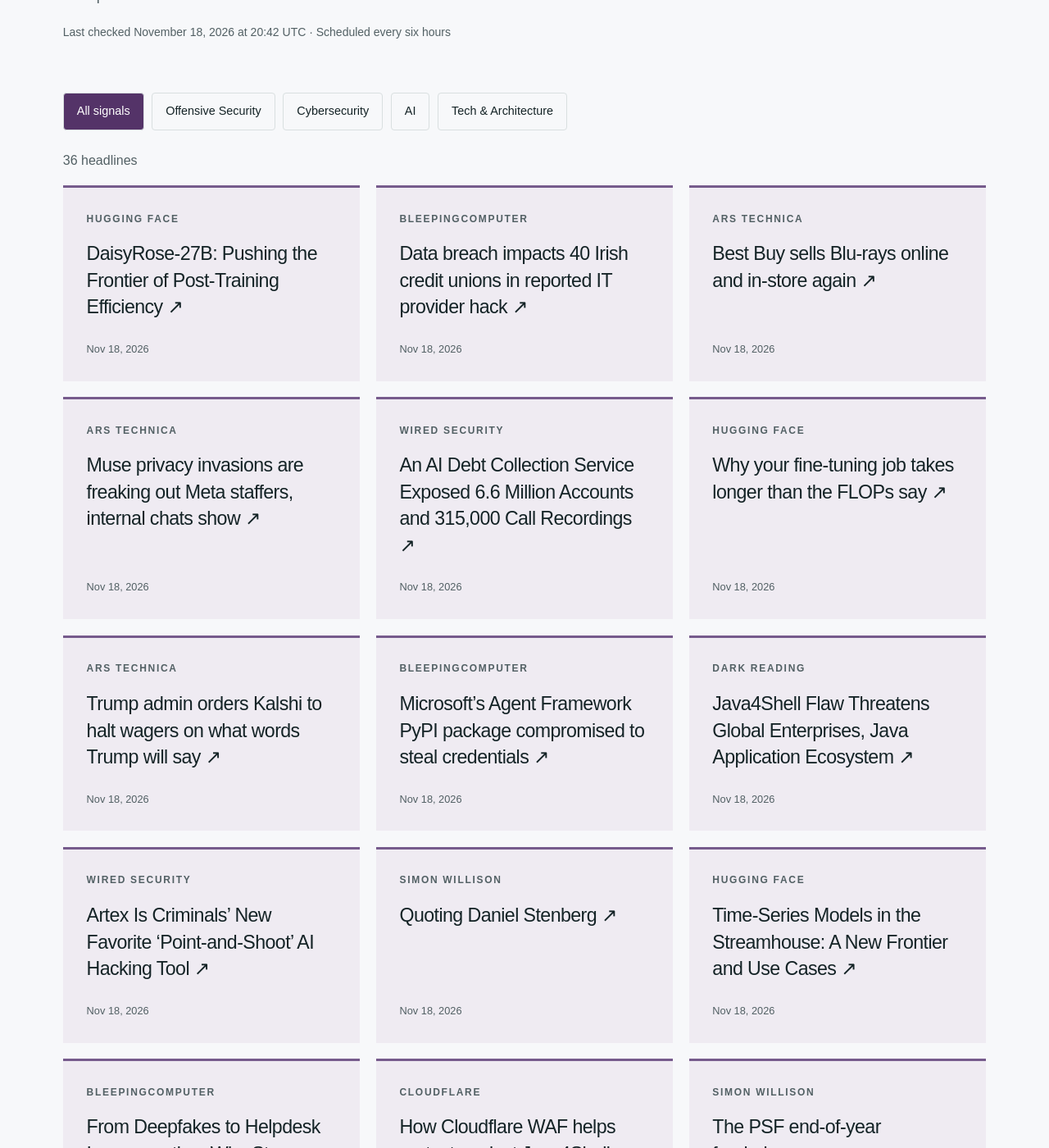
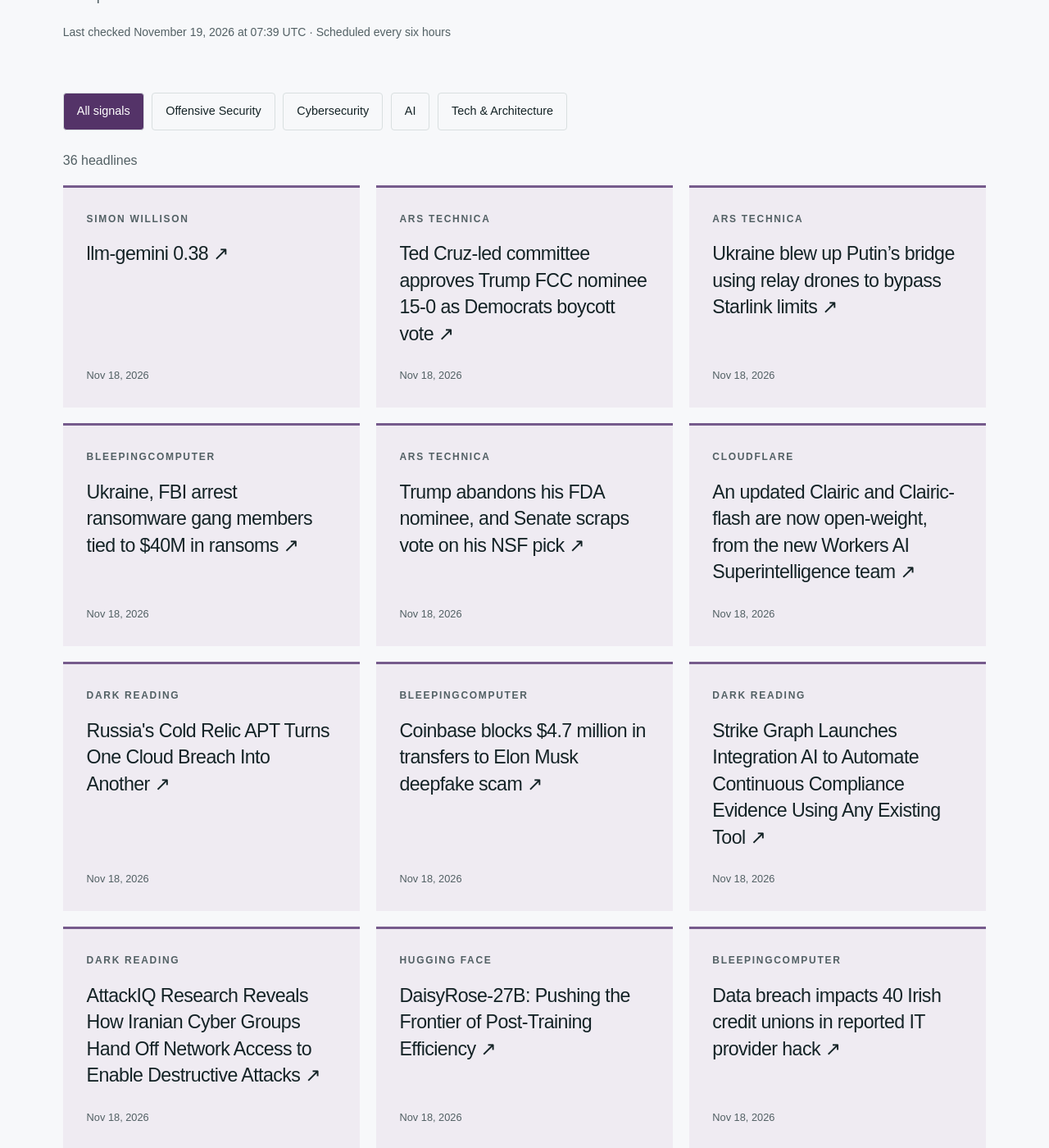
Before and after one commit to hntk/hntk.github.io, a Jekyll site: the page built from news/index.html, in a window 1280 px wide and 1400 px high, scrolled down 375 px. Shown: the whole window at 82% size. Built offline with Jekyll 4.4.1, drawn with Linux system fonts in a browser that asks for light colours; some of the changed text lies outside the part shown.

Commit message:
Refresh News and Signals

```diff
--- a/_data/news.json
+++ b/_data/news.json
@@ -1,6 +1,86 @@
 {
-  "updated": "2026-11-18T20:42:29.154301+00:00",
+  "updated": "2026-11-19T07:39:08.318549+00:00",
   "items": [
+    {
+      "title": "llm-gemini 0.38",
+      "url": "https://simonwillison.net/2026/Nov/18/llm-gemini/",
+      "published": "2026-11-18T23:59:20+00:00",
+      "source": "Simon Willison",
+      "source_id": "simon-willison",
+      "category": "ai"
+    },
+    {
+      "title": "Ted Cruz-led committee approves Trump FCC nominee 15-0 as Democrats boycott vote",
+      "url": "https://arstechnica.com/tech-policy/2026/11/ted-cruz-led-committee-approves-trump-fcc-nominee-15-0-as-democrats-boycott-vote/",
+      "published": "2026-11-18T23:25:04+00:00",
+      "source": "Ars Technica",
+      "source_id": "ars-technica",
+      "category": "tech-architecture"
+    },
+    {
+      "title": "Ukraine blew up Putin’s bridge using relay drones to bypass Starlink limits",
+      "url": "https://arstechnica.com/gadgets/2026/11/ukraine-blew-up-putins-bridge-using-relay-drones-to-bypass-starlink-limits/",
+      "published": "2026-11-18T23:10:39+00:00",
+      "source": "Ars Technica",
+      "source_id": "ars-technica",
+      "category": "tech-architecture"
+    },
+    {
+      "title": "Ukraine, FBI arrest ransomware gang members tied to $40M in ransoms",
+      "url": "https://www.bleepingcomputer.com/news/security/ukraine-fbi-arrest-ransomware-gang-members-tied-to-40m-in-ransoms/",
+      "published": "2026-11-18T23:08:33+00:00",
+      "source": "BleepingComputer",
+      "source_id": "bleepingcomputer",
+      "category": "cybersecurity"
+    },
+    {
+      "title": "Trump abandons his FDA nominee, and Senate scraps vote on his NSF pick",
+      "url": "https://arstechnica.com/health/2026/11/trump-abandons-his-fda-nominee-and-senate-scraps-vote-on-his-nsf-pick/",
+      "published": "2026-11-18T22:08:57+00:00",
+      "source": "Ars Technica",
+      "source_id": "ars-technica",
+      "category": "tech-architecture"
+    },
+    {
+      "title": "An updated Clairic and Clairic-flash are now open-weight, from the new Workers AI Superintelligence team",
+      "url": "https://blog.cloudflare.com/open-clairic/",
+      "published": "2026-11-18T22:00:00+00:00",
+      "source": "Cloudflare",
+      "source_id": "cloudflare",
+      "category": "tech-architecture"
+    },
+    {
+      "title": "Russia's Cold Relic APT Turns One Cloud Breach Into Another",
+      "url": "https://www.darkreading.com/cyberattacks-data-breaches/cold-relic-turns-one-cloud-breach-into-another",
+      "published": "2026-11-18T21:59:46+00:00",
+      "source": "Dark Reading",
+      "source_id": "dark-reading",
+      "category": "cybersecurity"
+    },
+    {
+      "title": "Coinbase blocks $4.7 million in transfers to Elon Musk deepfake scam",
+      "url": "https://www.bleepingcomputer.com/news/security/coinbase-blocks-47-million-in-transfers-to-elon-musk-deepfake-scam/",
+      "published": "2026-11-18T20:49:32+00:00",
+      "source": "BleepingComputer",
+      "source_id": "bleepingcomputer",
+      "category": "cybersecurity"
+    },
+    {
+      "title": "Strike Graph Launches Integration AI to Automate Continuous Compliance Evidence Using Any Existing Tool",
+      "url": "https://www.darkreading.com/cyber-risk/strike-graph-launches-integration-ai-to-automate-continuous-compliance-evidence-using-any-existing-tool",
+      "published": "2026-11-18T20:45:49+00:00",
+      "source": "Dark Reading",
+      "source_id": "dark-reading",
+      "category": "cybersecurity"
+    },
+    {
+      "title": "AttackIQ Research Reveals How Iranian Cyber Groups Hand Off Network Access to Enable Destructive Attacks",
+      "url": "https://www.darkreading.com/threat-intelligence/attackiq-research-reveals-iranian-cyber-groups",
+      "published": "2026-11-18T20:38:42+00:00",
+      "source": "Dark Reading",
+      "source_id": "dark-reading",
+      "category": "cybersecurity"
+    },
     {
       "title": "DaisyRose-27B: Pushing the Frontier of Post-Training Efficiency",
       "url": "https://huggingface.co/blog/RadixArk/daisyrose-27b-pushing-the-frontier-of-post-trainin",
@@ -16,22 +96,6 @@
       "source": "BleepingComputer",
       "source_id": "bleepingcomputer",
       "category": "cybersecurity"
-    },
-    {
-      "title": "Best Buy sells Blu-rays online and in-store again",
-      "url": "https://arstechnica.com/gadgets/2026/11/best-buy-sells-blu-rays-again-after-quitting-the-business-in-2024/",
-      "published": "2026-11-18T19:31:17+00:00",
-      "source": "Ars Technica",
-      "source_id": "ars-technica",
-      "category": "tech-architecture"
-    },
-    {
-      "title": "Muse privacy invasions are freaking out Meta staffers, internal chats show",
-      "url": "https://arstechnica.com/tech-policy/2026/11/muse-privacy-invasions-are-freaking-out-meta-staffers-internal-chats-show/",
-      "published": "2026-11-18T19:19:33+00:00",
-      "source": "Ars Technica",
-      "source_id": "ars-technica",
-      "category": "tech-architecture"
     },
     {
       "title": "An AI Debt Collection Service Exposed 6.6 Million Accounts and 315,000 Call Recordings",
@@ -50,28 +114,12 @@
       "category": "ai"
     },
     {
-      "title": "Trump admin orders Kalshi to halt wagers on what words Trump will say",
-      "url": "https://arstechnica.com/tech-policy/2026/11/trump-admin-orders-kalshi-to-halt-wagers-on-what-words-trump-will-say/",
-      "published": "2026-11-18T18:46:08+00:00",
-      "source": "Ars Technica",
-      "source_id": "ars-technica",
-      "category": "tech-architecture"
-    },
-    {
-      "title": "Microsoft’s Agent Framework PyPI package compromised to steal credentials",
-      "url": "https://www.bleepingcomputer.com/news/security/microsofts-agent-framework-pypi-package-compromised-to-steal-credentials/",
-      "published": "2026-11-18T16:58:42+00:00",
-      "source": "BleepingComputer",
-      "source_id": "bleepingcomputer",
-      "category": "cybersecurity"
-    },
-    {
-      "title": "Java4Shell Flaw Threatens Global Enterprises, Java Application Ecosystem",
-      "url": "https://www.darkreading.com/vulnerabilities-threats/java4shell-flaw-threatens-global-java-application-ecosystem",
-      "published": "2026-11-18T16:54:52+00:00",
-      "source": "Dark Reading",
-      "source_id": "dark-reading",
-      "category": "cybersecurity"
+      "title": "datasette-arrows 0.1a0",
+      "url": "https://simonwillison.net/2026/Nov/18/datasette-arrows/",
+      "published": "2026-11-18T17:09:59+00:00",
+      "source": "Simon Willison",
+      "source_id": "simon-willison",
+      "category": "ai"
     },
     {
       "title": "Artex Is Criminals’ New Favorite ‘Point-and-Shoot’ AI Hacking Tool",
@@ -98,28 +146,12 @@
       "category": "ai"
     },
     {
-      "title": "From Deepfakes to Helpdesk Impersonation: Why Stronger Verification Matters",
-      "url": "https://www.bleepingcomputer.com/news/security/from-deepfakes-to-helpdesk-impersonation-why-stronger-verification-matters/",
-      "published": "2026-11-18T15:00:10+00:00",
-      "source": "BleepingComputer",
-      "source_id": "bleepingcomputer",
-      "category": "cybersecurity"
-    },
-    {
       "title": "How Cloudflare WAF helps protect against Java4Shell (CVE-2026-114938)",
       "url": "https://blog.cloudflare.com/java4shell-waf-protection/",
       "published": "2026-11-18T14:52:10+00:00",
       "source": "Cloudflare",
       "source_id": "cloudflare",
       "category": "tech-architecture"
-    },
-    {
-      "title": "The PSF end-of-year fundraiser",
-      "url": "https://simonwillison.net/2026/Nov/18/psf-end-of-year-fundraiser/",
-      "published": "2026-11-18T14:44:48+00:00",
-      "source": "Simon Willison",
-      "source_id": "simon-willison",
-      "category": "ai"
     },
     {
       "title": "Achieving the impossible: XSS in innerHTML without equals",
@@ -138,35 +170,11 @@
       "category": "ai"
     },
     {
-      "title": "Major Brazilian Signature Apps Enable RCE & Fraud",
-      "url": "https://www.darkreading.com/vulnerabilities-threats/major-brazilian-signature-app-rce-fraud",
-      "published": "2026-11-18T14:00:00+00:00",
-      "source": "Dark Reading",
-      "source_id": "dark-reading",
-      "category": "cybersecurity"
-    },
-    {
       "title": "France Is Blaming Iran for the Fridge Cyberattack",
       "url": "https://www.schneier.com/blog/archives/2026/11/france-is-blaming-iran-for-the-fridge-cyberattack.html",
       "published": "2026-11-18T12:05:35+00:00",
       "source": "Schneier on Security",
       "source_id": "schneier",
-      "category": "cybersecurity"
-    },
-    {
-      "title": "External sandboxes for coding agents",
-      "url": "https://simonwillison.net/2026/Nov/17/external-sandboxes-for-coding-agents/",
-      "published": "2026-11-17T22:52:29+00:00",
-      "source": "Simon Willison",
-      "source_id": "simon-willison",
-      "category": "ai"
-    },
-    {
-      "title": "Optimizely Malware Attacks Highlight Third-Party Vendor Risks",
-      "url": "https://www.darkreading.com/cyber-risk/optimizely-malware-attacks-third-party-vendor-risks",
-      "published": "2026-11-17T22:34:22+00:00",
-      "source": "Dark Reading",
-      "source_id": "dark-reading",
       "category": "cybersecurity"
     },
     {
@@ -242,14 +250,6 @@
       "category": "cybersecurity"
     },
     {
-      "title": "Kitesurf is now open source",
-      "url": "https://blog.cloudflare.com/kitesurf-open-source/",
-      "published": "2026-11-13T20:20:21+00:00",
-      "source": "Cloudflare",
-      "source_id": "cloudflare",
-      "category": "tech-architecture"
-    },
-    {
       "title": "Microsoft Research Focus – Edition #98",
       "url": "https://www.microsoft.com/en-us/research/podcast/microsoft-research-focus-edition-98/",
       "published": "2026-11-12T21:31:57+00:00",
@@ -295,79 +295,79 @@
       "id": "ars-technica",
       "name": "Ars Technica",
       "status": "ok",
-      "last_success": "2026-11-18T20:42:29.154301+00:00"
+      "last_success": "2026-11-19T07:39:08.318549+00:00"
     },
     {
       "id": "bleepingcomputer",
       "name": "BleepingComputer",
       "status": "ok",
-      "last_success": "2026-11-18T20:42:29.154301+00:00"
+      "last_success": "2026-11-19T07:39:08.318549+00:00"
     },
     {
       "id": "cloudflare",
       "name": "Cloudflare",
       "status": "ok",
-      "last_success": "2026-11-18T20:42:29.154301+00:00"
+      "last_success": "2026-11-19T07:39:08.318549+00:00"
     },
     {
       "id": "dark-reading",
       "name": "Dark Reading",
       "status": "ok",
-      "last_success": "2026-11-18T20:42:29.154301+00:00"
+      "last_success": "2026-11-19T07:39:08.318549+00:00"
     },
     {
       "id": "hugging-face",
       "name": "Hugging Face",
       "status": "ok",
-      "last_success": "2026-11-18T20:42:29.154301+00:00"
+      "last_success": "2026-11-19T07:39:08.318549+00:00"
     },
     {
       "id": "microsoft-research",
       "name": "Microsoft Research",
       "status": "ok",
-      "last_success": "2026-11-18T20:42:29.154301+00:00"
+      "last_success": "2026-11-19T07:39:08.318549+00:00"
     },
     {
       "id": "nvidia",
       "name": "NVIDIA",
       "status": "ok",
-      "last_success": "2026-11-18T20:42:29.154301+00:00"
+      "last_success": "2026-11-19T07:39:08.318549+00:00"
     },
     {
       "id": "portswigger",
       "name": "PortSwigger Research",
       "status": "ok",
-      "last_success": "2026-11-18T20:42:29.154301+00:00"
+      "last_success": "2026-11-19T07:39:08.318549+00:00"
     },
     {
       "id": "schneier",
       "name": "Schneier on Security",
       "status": "ok",
-      "last_success": "2026-11-18T20:42:29.154301+00:00"
+      "last_success": "2026-11-19T07:39:08.318549+00:00"
     },
     {
       "id": "simon-willison",
       "name": "Simon Willison",
       "status": "ok",
-      "last_success": "2026-11-18T20:42:29.154301+00:00"
+      "last_success": "2026-11-19T07:39:08.318549+00:00"
     },
     {
       "id": "specterops",
       "name": "SpecterOps",
       "status": "ok",
-      "last_success": "2026-11-18T20:42:29.154301+00:00"
+      "last_success": "2026-11-19T07:39:08.318549+00:00"
     },
     {
       "id": "trail-of-bits",
       "name": "Trail of Bits",
       "status": "ok",
-      "last_success": "2026-11-18T20:42:29.154301+00:00"
+      "last_success": "2026-11-19T07:39:08.318549+00:00"
     },
     {
       "id": "wired",
       "name": "WIRED Security",
       "status": "ok",
-      "last_success": "2026-11-18T20:42:29.154301+00:00"
+      "last_success": "2026-11-19T07:39:08.318549+00:00"
     }
   ]
 }
```
